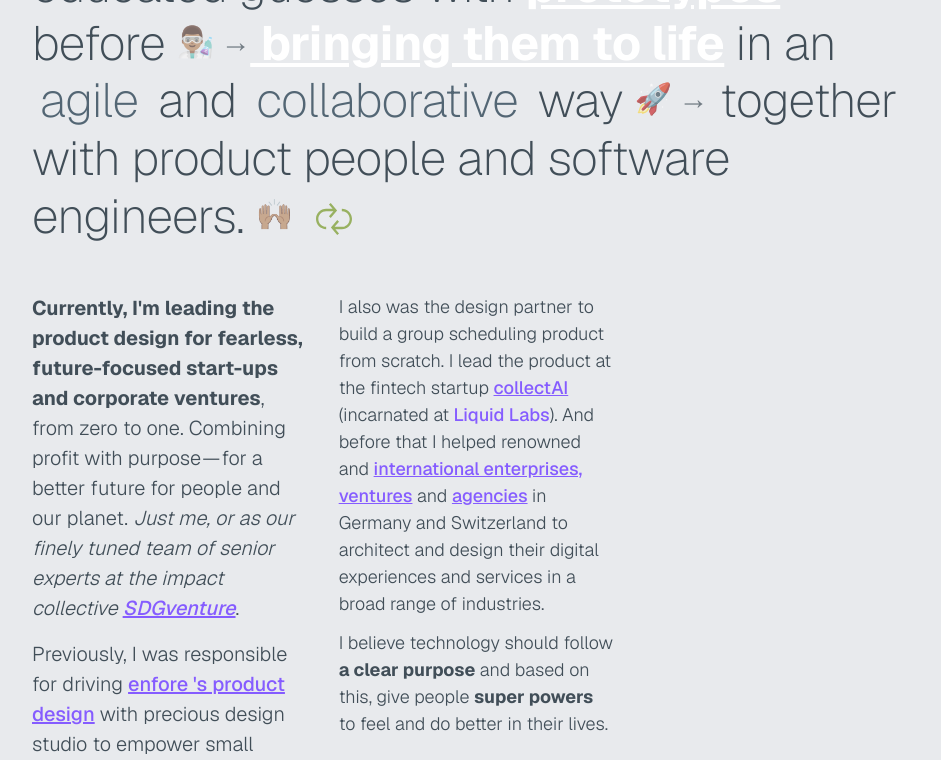
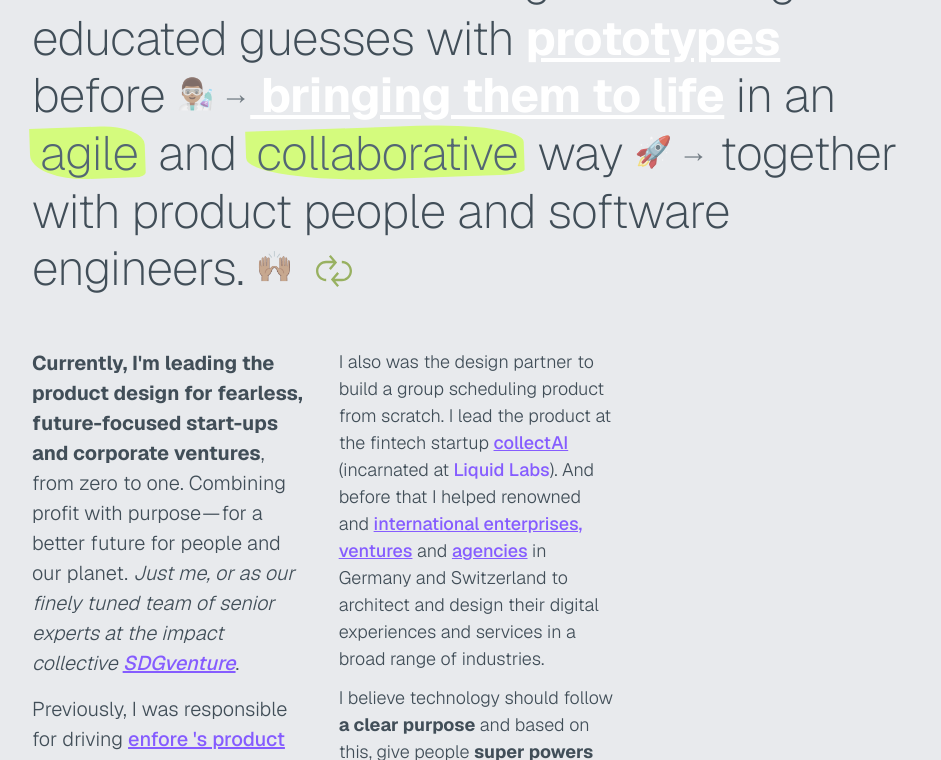
Before and after one commit to F-DK/f-dk.github.io, a plain HTML site: page index.html in a window 1280 px wide. Shown: the part 770-1530 px from the top of the page, without its empty margins (164-1105 px from the left). Drawn offline with nearby package versions, Linux system fonts and the light colour scheme.

Commit message:
add new emphasized style

```diff
--- a/css/mobile.css
+++ b/css/mobile.css
@@ -267,14 +267,13 @@ ins {
   color: hsl(206 17% 39%);
 }
 
-  /* color: #779927;
-  color: hsl(78, 59%, 38%); */
+.emphasized-container, .text-emphasized {
+  position: relative;
+}
 
-  padding: 0 6px;
-  background-color: hsla(78, 100%, 50%, 0.2);
+.emphasized-container {
   display: inline-block;
-  border-radius: 5px;
-  vertical-align: baseline;
+}
 
 .emphasized-container:before {
   content: " ";
@@ -342,6 +341,7 @@ ins {
 /* .content-header {
   margin: 0 auto;
   position: relative;
+} */
 
 section {
   border-top: 1px solid transparent;
```
